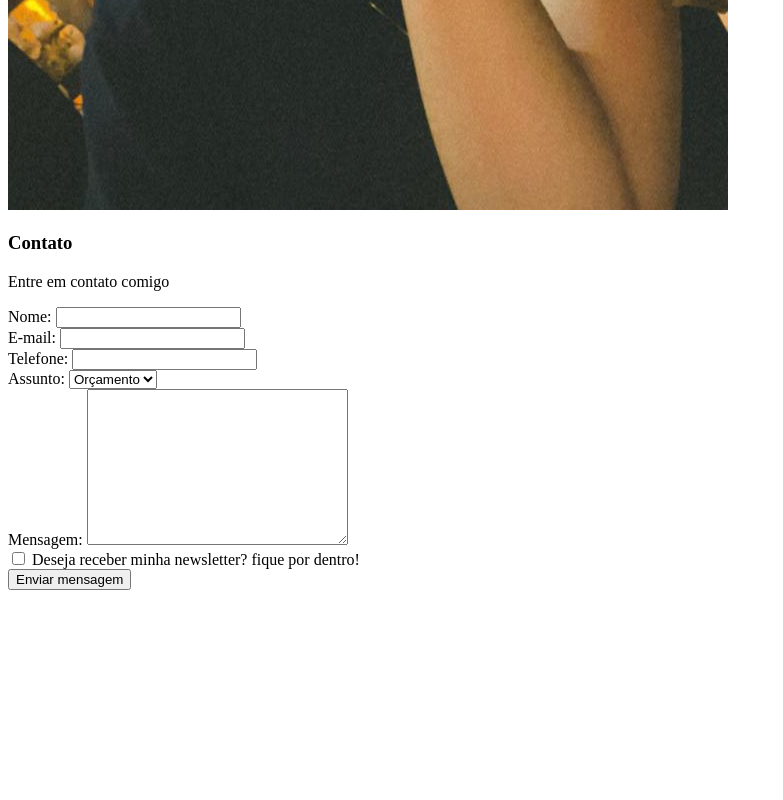
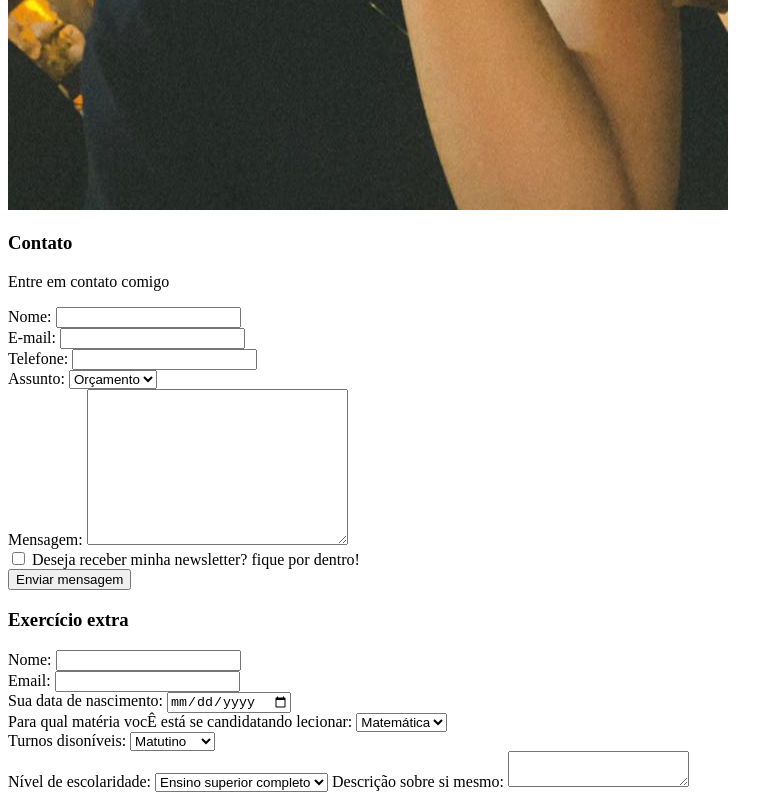
Before and after one commit to gabriellunelli/SCTEC, a plain HTML site: page Introdução à Programação Front-End e Back-End/Front-End/index.html in a window 1280 px wide. Shown: the part 4789-5589 px from the top of the page, without its empty margins (0-783 px from the left). Before the commit the page ends 5387 px from the top, so only its background shows below. Drawn offline with Linux system fonts and the light colour scheme.

Commit message:
adicionando exercício do curso

```diff
--- a/Introdução à Programação Front-End e Back-End/Front-End/index.html
+++ b/Introdução à Programação Front-End e Back-End/Front-End/index.html
@@ -111,6 +111,60 @@
 
             </form>
 
+            <h3>Exercício extra</h3>
+
+            <form action="" name="form" id="form">
+
+                <label for="nome">Nome: </label>
+                <input type="text" name="nome" id="nome">
+
+                <br>
+
+                <label for="email">Email: </label>
+                <input type="email" name="email" id="email">
+
+                <br>
+
+                <label for="nascimento">Sua data de nascimento: </label>
+                <input type="date" name="nascimento" id="nascimento">
+
+                <br>
+
+                <label for="materia">Para qual matéria vocÊ está se candidatando lecionar: </label>
+                <select name="materia" id="materia">
+                    <option value="matematica">Matemática</option>
+                    <option value="portugues">português</option>
+                    <option value="biologia">Biologia</option>
+                    <option value="ciencias">Ciências</option>
+                    <option value="historia">História</option>
+                    <option value="geografia">Geografia</option>
+                    <option value="artes">Artes</option>
+                </select>
+
+                <br>
+
+                <label for="turno">Turnos disoníveis: </label>
+                <select name="turno" id="turno">
+                    <option value="matutino">Matutino</option>
+                    <option value="vespertino">Vespertino</option>
+                    <option value="noturno">Noturno</option>
+                </select>
+
+                <br>
+
+                <label for="escolaridade">Nível de escolaridade:  </label>
+                <select name="escolaridade" id="escolaridade">
+                    <option value="superior_completo">Ensino superior completo</option>
+                    <option value="cursando_mestrado">Cursando mestrado</option>
+                    <option value="mestrado_completo">Mestrado completo</option>
+                    <option value="cursando_doutorado">Cursando doutorado</option>
+                    <option value="doutorado_completo">Doutorado completo</option>
+                </select>
+
+                <label for="descricao">Descrição sobre si mesmo: </label>
+                <textarea name="descricao" id="descricao"></textarea>
+            </form>
+
         </section>
     </footer>
 </body>
```
